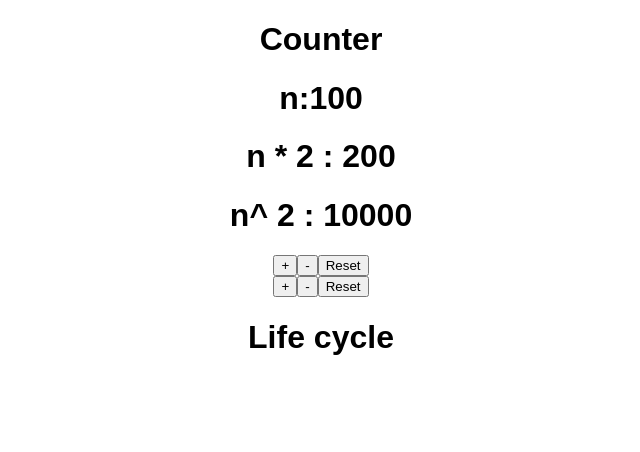
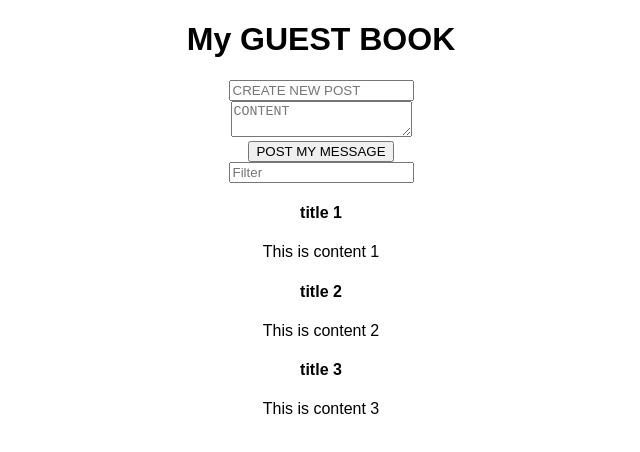
Before and after one commit to dazynizhy/react-guestbook, a React (Create React App) app: page / in a window 1280 px wide. Shown: the top 452 px of the page, without its empty margins (319-959 px from the left). Built offline with nearby package versions, Linux system fonts and the light colour scheme.

Commit message:
clic e handleSubmit

```diff
--- a/src/App.js
+++ b/src/App.js
@@ -1,13 +1,12 @@
 import React, { Component } from 'react';
-import Counter from './components/Counter'
+import GuestBookApp from './components/GuestBookApp'
 import './App.css';
 
 class App extends Component {
   render() {
     return (
       <div className="App">
-        <Counter />
-
+        <GuestBookApp />
       </div>
     );
   }
--- /dev/null
+++ b/src/components/Filterinput.js
@@ -0,0 +1,14 @@
+import React, { Component } from 'react';
+
+
+class Filterinput extends Component {
+  render() {
+    return (
+        <div>
+          <input type="text"  placeholder="Filter"/>
+        </div>
+    )
+  }
+}
+
+export default Filterinput;
--- /dev/null
+++ b/src/components/GuestBookApp.js
@@ -0,0 +1,43 @@
+import React, { Component } from 'react';
+import PostList from './PostList'
+import NewPostFrom from './NewPostFrom'
+import Filterinput from './Filterinput'
+
+const mockPost = [{
+  id: 1,
+  title: "title 1",
+  content: "This is content 1"
+},
+{
+  id: 2,
+  title: "title 2",
+  content: "This is content 2"
+},
+{
+  id: 3,
+  title: "title 3",
+  content: "This is content 3"
+},
+]
+
+class GuestBookApp extends Component {
+
+  state = {
+    posts: mockPost
+  }
+
+  render() {
+    return (
+    <React.Fragment>
+    <h1>My GUEST BOOK</h1>
+    <NewPostFrom />
+    <Filterinput />
+    <PostList posts={this.state.posts}/>
+
+
+    </React.Fragment>
+    )
+  }
+}
+
+export default GuestBookApp;
--- /dev/null
+++ b/src/components/NewPostFrom.js
@@ -0,0 +1,28 @@
+import React, { Component } from 'react';
+
+
+class NewPostFrom extends Component {
+  handleSubmit = (e) => {
+    e.preventDefault()
+    console.log(e.target)
+  }
+  render() {
+    return (
+      <div>
+        <form>
+        <div>
+          <input type="text"  placeholder="CREATE NEW POST"/>
+        </div>
+        <div>
+          <textarea placeholder="CONTENT"/>
+        </div>
+        <div>
+          <button type="submit" onClick={this.handleSubmit}>POST MY MESSAGE</button>
+        </div>
+        </form>
+      </div>
+    )
+  }
+}
+
+export default NewPostFrom;
--- /dev/null
+++ b/src/components/PostList.js
@@ -0,0 +1,18 @@
+import React, { Component } from 'react';
+import PostListItem from './PostListItem'
+
+class PostList extends Component {
+  render() {
+    const PostListItems = this.props.posts.map((post) => {
+        return <PostListItem post={post} key={post.id}/>
+    })
+
+    return (
+      <div>
+         {PostListItems}
+      </div>
+    )
+  }
+}
+
+export default PostList;
--- /dev/null
+++ b/src/components/PostListItem.js
@@ -0,0 +1,17 @@
+import React, { Component } from 'react';
+
+
+class PostListItem extends Component {
+  render() {
+    return (
+      <div>
+          <div>
+            <h4>{this.props.post.title}</h4>
+            <p>{this.props.post.content}</p>
+          </div>
+      </div>
+    )
+  }
+}
+
+export default PostListItem;
```
Also changed, not shown: src/components/counter/Counter.js (renamed from src/components/Counter.js), src/components/counter/CounterControl.js (renamed from src/components/CounterControl.js), src/components/counter/Lifecycle.js (renamed from src/components/Lifecycle.js), src/components/counter/MultiplyDisplay.js (renamed from src/components/MultiplyDisplay.js), src/components/counter/PowerDisplay.js (renamed from src/components/PowerDisplay.js).
